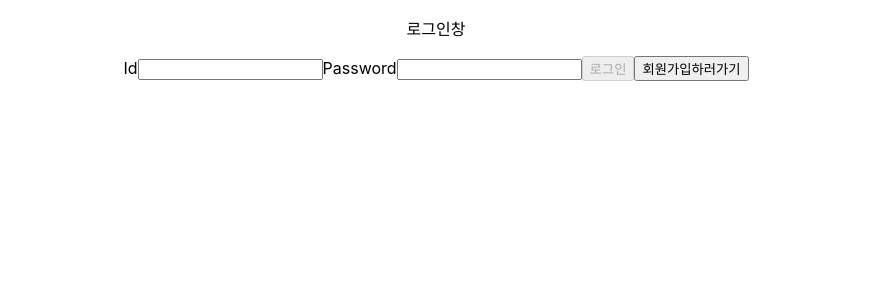
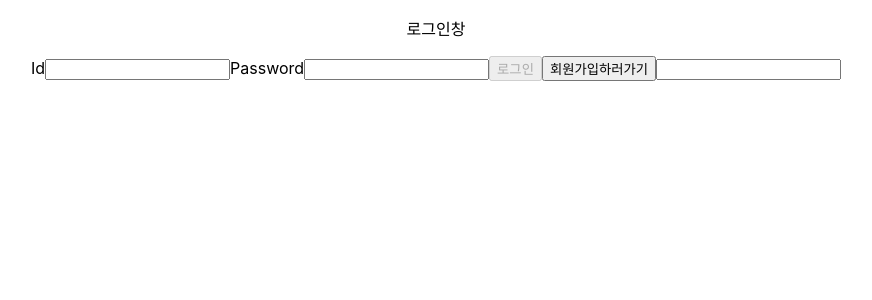
Before and after one commit to iym1511/wanted-pre-onboarding-frontend, a React (Create React App) app: page / in a window 1280 px wide. Shown: the top 300 px of the page, without its empty margins (204-1076 px from the left). Built offline with nearby package versions, Linux system fonts and the light colour scheme.

Commit message:
ADD:useInput 추가

```diff
--- /dev/null
+++ b/src/hooks/useInputs.tsx
@@ -0,0 +1,20 @@
+import { ChangeEvent, ChangeEventHandler, useState } from "react";
+
+export type Inputhandle = [ChangeEventHandler<HTMLInputElement> | undefined, string, string];
+
+const useInput = (): Inputhandle => {
+  const [userInputs, setUserInputs] = useState({
+    email: "",
+    password: "",
+  });
+
+  const { email, password } = userInputs;
+
+  const saveUserInputs = (e: ChangeEvent<HTMLInputElement>): void => {
+    const {value, name} = e.target;
+    setUserInputs((prev) => ({...prev, [name]: value}))
+  }
+  return [saveUserInputs, email, password]
+}
+
+export default useInput;
--- a/src/page/Signin.tsx
+++ b/src/page/Signin.tsx
@@ -1,5 +1,6 @@
 import { ChangeEvent, useCallback, useEffect, useState } from "react";
 import { useNavigate } from "react-router-dom";
+import useInput, { Inputhandle } from "../hooks/useInputs";
 
 
 const Signin = () => {
@@ -13,11 +14,8 @@ const Signin = () => {
   const [emailValid, setEmailValid] = useState<boolean>(false);
   const [pwValid, setPwValid] = useState<boolean>(false);
 
-  const [userInputs, setUserInputs] = useState({
-    email: "",
-    password: "",
-  });
-
+  // 커스텀훅으로 가져온것
+  const [saveUserInputs, email, password]:Inputhandle = useInput();
 
   const navigate = useNavigate();
 
@@ -89,7 +87,6 @@ const Signin = () => {
         data-testid="email-input"
         type="text"
         value={id}
-        name="Id"
         onChange={idCheck}
       />
       {id == "" ? null : emailValid == false ? (
@@ -103,7 +100,6 @@ const Signin = () => {
         data-testid="password-input"
         type="text"
         value={pw}
-        name="password"
         onChange={pwCheck}
       />
       {pw == "" ? null : pwValid == false ? (
@@ -115,6 +111,7 @@ const Signin = () => {
         로그인
       </button>
       <button onClick={() => navigate("/signup")}>회원가입하러가기</button>
+      <input type="text" name="email" value={email} onChange={saveUserInputs}/>
     </div>
   );
 };
```
